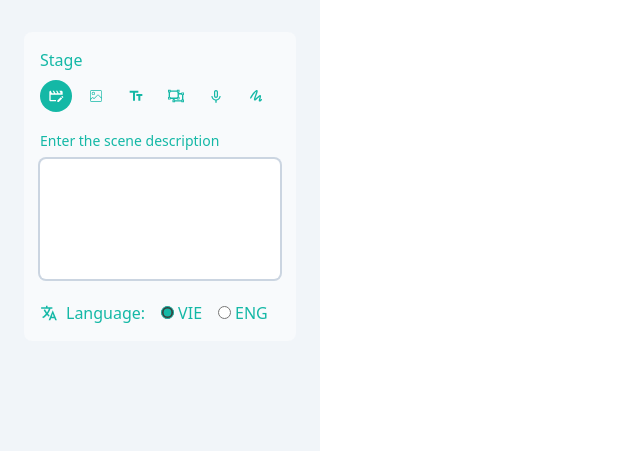
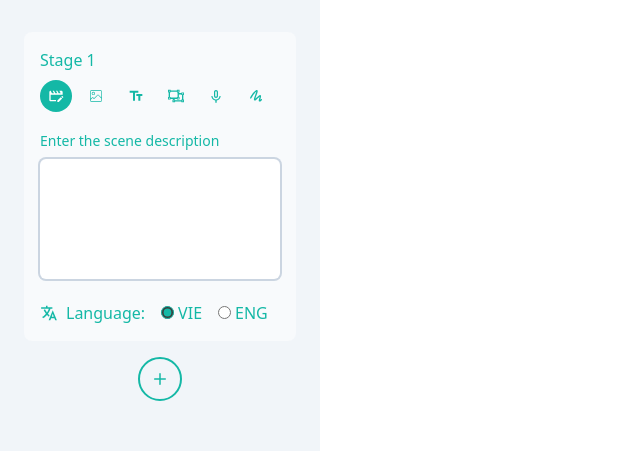
Before and after one commit to thanhstar260/Img_retrieval, a React (Create React App) app in the folder frontend/: page / in a window 1280 px wide. Shown: the top 451 px of the page, without its empty margins (0-640 px from the left). Built offline with nearby package versions, Linux system fonts and the light colour scheme.

Commit message:
add new stage

```diff
--- a/frontend/package.json
+++ b/frontend/package.json
@@ -12,6 +12,7 @@
     "react-scripts": "5.0.1",
     "tailwind": "^4.0.0",
     "tailwind-merge": "^2.4.0",
+    "uuid": "^10.0.0",
     "web-vitals": "^2.1.4"
   },
   "scripts": {
--- a/frontend/src/components/LangRadioGroup.jsx
+++ b/frontend/src/components/LangRadioGroup.jsx
@@ -1,15 +1,15 @@
 import React from 'react'
 
-const LangRadioGroup = ({value, onChange}) => {
+const LangRadioGroup = ({value, onChange, name}) => {
   return (
     <div className='text-teal-500'>
         <div className='inline-block mr-4'>
             <input className='mr-1 accent-teal-500'
-            type='radio' name='lang' value='vie' id='vie' checked={value === "vie"} onChange={onChange}/>
+            type='radio' name={name} value='vie' id='vie' checked={value === "vie"} onChange={onChange}/>
             <label htmlFor='vie'>VIE</label>
         </div>
         <div className='inline-block accent-teal-500'>
-            <input className='mr-1' type='radio' name='lang' value='eng' id='eng' checked={value==="eng"}
+            <input className='mr-1' type='radio' name={name} value='eng' id='eng' checked={value==="eng"}
             onChange={onChange}/>
             <label htmlFor='eng'>ENG</label>
         </div>
--- a/frontend/src/components/Stage.jsx
+++ b/frontend/src/components/Stage.jsx
@@ -54,7 +54,7 @@ const inputTypes = [
 // }
 
 
-const Stage = ({name}) => {
+const Stage = ({id, canClose}) => {
     const [selected, setSelected] = useState("scene");
     const [lang, setLang] = useState("vie");
     const [data, setData] = useState({
@@ -86,7 +86,7 @@ const Stage = ({name}) => {
         {
             switch(selected) {
                 case "scene":
-                    return <TextSearchControl id={name} label={"Enter the scene description"}/>
+                    return <TextSearchControl id={id} label={"Enter the scene description"}/>
                 case "image":
                     return;
                 case "text":
@@ -103,7 +103,7 @@ const Stage = ({name}) => {
 
   return (
     <div className='px-4 py-4 bg-slate-50 rounded-lg'>
-        <p className='text-teal-500 mb-2'>Stage</p>
+        <p className='text-teal-500 mb-2'>Stage <span className='stage-name'></span></p>
         <div
          className='flex flex-row gap-x-2 mb-4'>
             {inputTypes.map(type => <IconButton
@@ -119,7 +119,7 @@ const Stage = ({name}) => {
                 getSearchControl(selected)
         }
         <div className='flex items-center text-teal-500 mt-4'>
-            <IoLanguageSharp className='text-lg mr-2'/>
+            <IoLanguageSharp className='text-lg mr-2' name={id}/>
             <span className='mr-4'>Language: </span>
             <LangRadioGroup value={lang} onChange={selectLangHandler}/>
         </div>
--- a/frontend/src/layouts/SearchBar.jsx
+++ b/frontend/src/layouts/SearchBar.jsx
@@ -1,15 +1,47 @@
-import React, { useState } from 'react'
+import React, { useEffect, useState } from 'react'
 import IconButton from '../components/IconButton';
-import { MdOutlineKeyboardVoice } from "react-icons/md";
 import Stage from '../components/Stage';
+import { v4 as uuidv4 } from 'uuid';
+import { IoIosAdd } from "react-icons/io";
 
 const SearchBar = () => {
-    let [noResults, setNoResult] = useState(undefined);
+    const [stages, setStages] = useState([{
+        key: uuidv4(),
+        stage: <Stage id={uuidv4()}></Stage>
+    }]);
 
+    useEffect(() => {
+        document
+            .querySelectorAll(".stage-name")
+            .forEach((value, key) => {
+                value.innerHTML = key + 1;
+            })
+    }, [stages])
+
+    const addNewStageHandler = () => {
+        setStages([
+            ...stages,
+            {
+                key: uuidv4(),
+                stage: <Stage id={uuidv4()}/>
+            }
+        ])
+    }
 
   return (
-    <div className='w-80 bg-slate-100 h-screen px-6 py-8'>
-        <Stage r/>
+    <div className='w-80 bg-slate-100 h-screen px-6 py-8 overflow-scroll'>
+        <div className='flex flex-col gap-4'>
+        {
+            stages.map(elm => elm.stage)
+        }
+        </div>
+        <IconButton
+            label="Add new stage"
+            className="border-2 border-teal-500 hover:bg-teal-500 hover:text-white mx-auto mt-4"
+            onClick={addNewStageHandler}
+        >
+             <IoIosAdd className='text-2xl'/>
+        </IconButton>
     </div>
   )
 }
```
Also changed, not shown: 1 other file (tests, documents, lock files or other folders).
